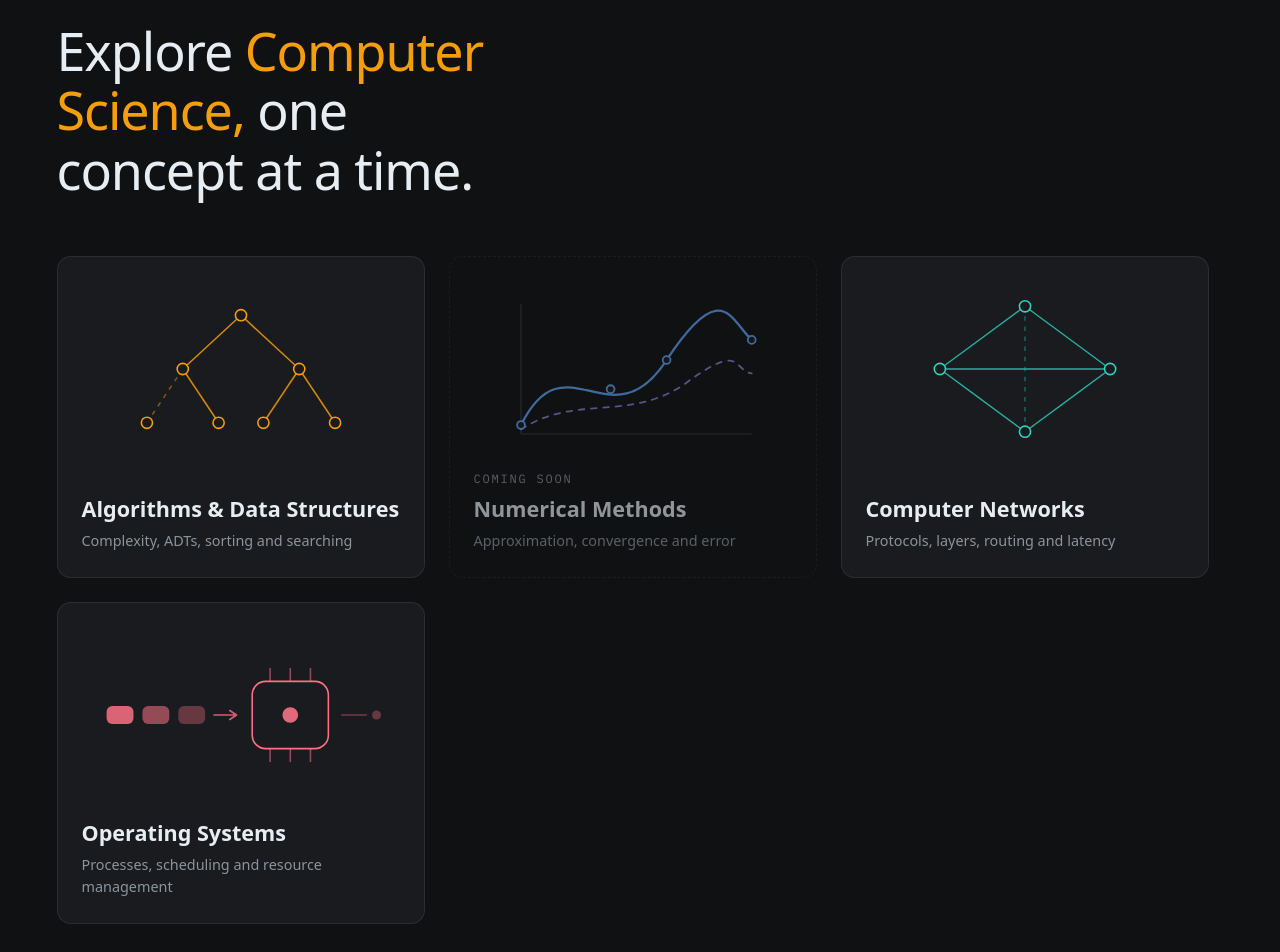
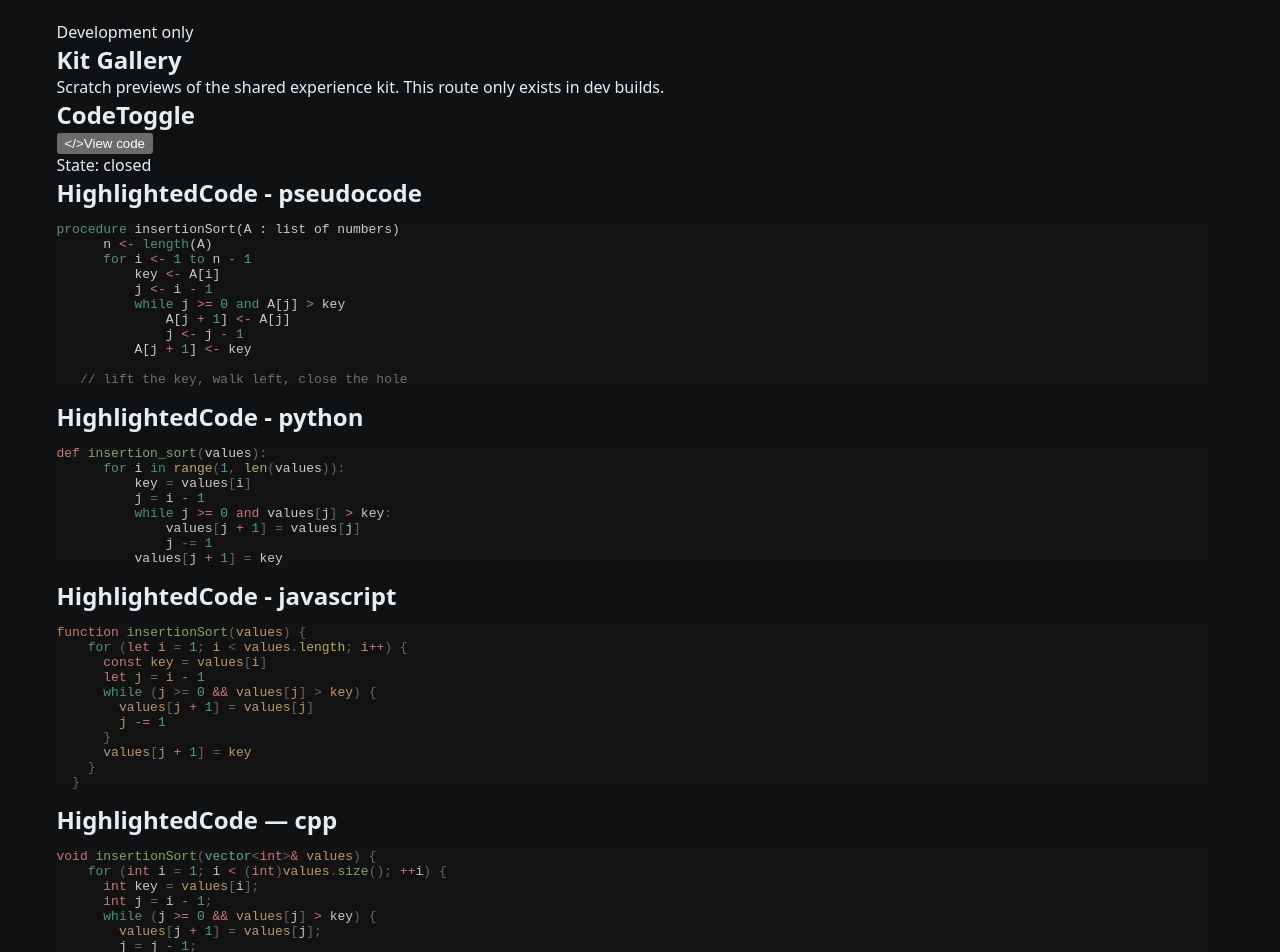
Before and after one commit to nicopowell/informatics-lab, a React (Vite) app: page /kit in a window 1280 px wide. Before the commit this address led to /. Shown: the part 120-1072 px from the top of the page. Built offline with nearby package versions, Linux system fonts and the light colour scheme.

Commit message:
feat: add dev-only kit gallery

```diff
--- a/src/App.tsx
+++ b/src/App.tsx
@@ -4,6 +4,7 @@ import ModulesPage from "./pages/ModulesPage";
 import TopicsPage from "./pages/TopicsPage";
 import ExperiencesPage from "./pages/ExperiencesPage";
 import SiteLayout from "./components/SiteLayout";
+import KitPage from "./pages/KitPage";
 
 function App() {
 	return (
@@ -11,6 +12,7 @@ function App() {
 			<Route element={<SiteLayout />}>
 				<Route path="/" element={<ModulesPage />} />
 				<Route path="/about" element={<div>About</div>} />
+        <Route path="/kit" element={<KitPage />} />
 				<Route path="/:moduleId" element={<TopicsPage />} />
 				<Route path="/:moduleId/:topicId" element={<ExperiencesPage />} />
 				<Route path="/:moduleId/:topicId/:experienceId" element={<div>Experience</div>} />
--- /dev/null
+++ b/src/pages/KitPage.tsx
@@ -0,0 +1,106 @@
+import { useState } from "react";
+import CodeToggle from "../experience/code-panel/CodeToggle";
+import HighlightedCode from "../experience/code-panel/HighlightedCode";
+import MarkdownDescription from "../experience/markdown/MarkdownDescription";
+
+const PSEUDOCODE_SAMPLE = `procedure insertionSort(A : list of numbers)
+      n <- length(A)
+      for i <- 1 to n - 1
+          key <- A[i]
+          j <- i - 1
+          while j >= 0 and A[j] > key
+              A[j + 1] <- A[j]
+              j <- j - 1
+          A[j + 1] <- key
+
+   // lift the key, walk left, close the hole`;
+
+const PYTHON_SAMPLE = `def insertion_sort(values):
+      for i in range(1, len(values)):
+          key = values[i]
+          j = i - 1
+          while j >= 0 and values[j] > key:
+              values[j + 1] = values[j]
+              j -= 1
+          values[j + 1] = key`;
+
+const JAVASCRIPT_SAMPLE = `function insertionSort(values) {
+    for (let i = 1; i < values.length; i++) {
+      const key = values[i]
+      let j = i - 1
+      while (j >= 0 && values[j] > key) {
+        values[j + 1] = values[j]
+        j -= 1
+      }
+      values[j + 1] = key
+    }
+  }`;
+
+const CPP_SAMPLE = `void insertionSort(vector<int>& values) {
+    for (int i = 1; i < (int)values.size(); ++i) {
+      int key = values[i];
+      int j = i - 1;
+      while (j >= 0 && values[j] > key) {
+        values[j + 1] = values[j];
+        j = j - 1;
+      }
+      values[j + 1] = key;
+    }
+  }`;
+
+const DESCRIPTION_SAMPLE = `# Insertion Sort
+
+  Insertion Sort grows an **ordered prefix** one value at a time. Each pass lifts
+  the first value of the unscanned tail into the hand, then walks left comparing
+  the held value against the prefix.
+
+  - **Worst and average case:** O(n²) comparisons and shifts
+  - **Best case:** O(n), on an ordered array every pass costs one comparison
+  - **Stable:** the scan stops on an equal value, so equal values keep their order`;
+
+function KitPage() {
+	const [codeOpen, setCodeOpen] = useState(false);
+
+	return (
+		<section className="kit">
+			<p className="kit__kicker">Development only</p>
+			<h1 className="kit__title">Kit Gallery</h1>
+			<p className="kit__note">
+				Scratch previews of the shared experience kit. This route only exists in dev builds.
+			</p>
+
+			<section className="kit__block">
+				<h2 className="kit__block-title">CodeToggle</h2>
+				<CodeToggle open={codeOpen} onToggle={() => setCodeOpen(!codeOpen)} />
+				<p className="kit__state">State: {codeOpen ? "open" : "closed"}</p>
+			</section>
+
+			<section className="kit__block">
+				<h2 className="kit__block-title">HighlightedCode - pseudocode</h2>
+				<HighlightedCode language="pseudocode" code={PSEUDOCODE_SAMPLE} />
+			</section>
+
+			<section className="kit__block">
+				<h2 className="kit__block-title">HighlightedCode - python</h2>
+				<HighlightedCode language="python" code={PYTHON_SAMPLE} />
+			</section>
+
+			<section className="kit__block">
+				<h2 className="kit__block-title">HighlightedCode - javascript</h2>
+				<HighlightedCode language="javascript" code={JAVASCRIPT_SAMPLE} />
+			</section>
+
+			<section className="kit__block">
+				<h2 className="kit__block-title">HighlightedCode — cpp</h2>
+				<HighlightedCode language="cpp" code={CPP_SAMPLE} />
+			</section>
+
+			<section className="kit__block">
+				<h2 className="kit__block-title">MarkdownDescription</h2>
+				<MarkdownDescription source={DESCRIPTION_SAMPLE} />
+			</section>
+		</section>
+	);
+}
+
+export default KitPage;
--- /dev/null
+++ b/src/pages/kit.css
@@ -0,0 +1,44 @@
+.kit__kicker {
+	margin: 0 0 0.9rem;
+	font-size: 0.72rem;
+	letter-spacing: 0.18em;
+	text-transform: uppercase;
+	color: var(--color-muted);
+}
+
+.kit__title {
+	margin: 0 0 0.5rem;
+	font-size: clamp(2rem, 4.5vw, 3.25rem);
+	font-weight: 400;
+	line-height: 1.15;
+	letter-spacing: -0.02em;
+}
+
+.kit__note {
+	margin: 0 0 2.5rem;
+	max-width: 40rem;
+	color: var(--color-muted);
+}
+
+.kit__block {
+	margin-bottom: 2rem;
+	padding: 1.5rem;
+	border: 1px solid var(--color-border);
+	border-radius: var(--radius-md);
+}
+
+.kit__block-title {
+	margin: 0 0 1rem;
+	font-size: 0.72rem;
+	font-weight: 600;
+	letter-spacing: 0.18em;
+	text-transform: uppercase;
+	color: var(--color-muted);
+}
+
+.kit__state {
+	margin: 0.75rem 0 0;
+	font-family: var(--font-mono);
+	font-size: 0.8rem;
+	color: var(--color-muted);
+}
```
